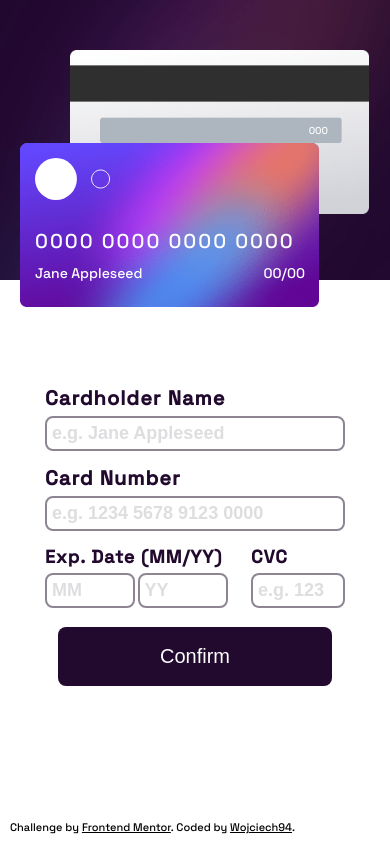
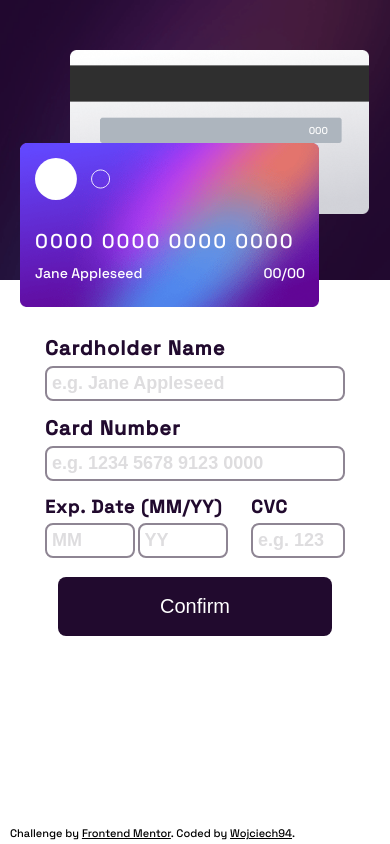
Before and after one commit to wojciech94/Interactive-Card, a website: page index.html in a window 390 px wide. Drawn offline with Linux system fonts and the light colour scheme.

Commit message:
Fix mobile footer position

```diff
--- a/src/css/style.css
+++ b/src/css/style.css
@@ -154,7 +154,7 @@ body main .main-form {
 }
 body main .main-form-active {
   position: relative;
-  margin: 100px auto;
+  margin: 50px auto;
   width: 300px;
   display: flex;
   flex-direction: column;
@@ -233,12 +233,14 @@ body main .main-complete-active .button-part {
   margin: 22px auto;
 }
 body .footer {
+  position: relative;
+  height: 2rem;
+}
+body .footer div {
   position: absolute;
+  margin: 0 10px;
   bottom: 0;
   left: 0;
-}
-body .footer div {
-  padding: 10px 10px;
   font-size: 1.1rem;
 }
 body .footer div a {
@@ -248,6 +250,17 @@ body .footer div a:visited {
   color: black;
 }
 
+@media (min-height: 690px) {
+  body .footer {
+    position: absolute;
+    height: 1.8rem;
+    bottom: 0;
+    left: 0;
+  }
+  body .footer div {
+    position: relative;
+  }
+}
 @media (min-width: 768px) {
   body main {
     display: flex;
@@ -283,9 +296,14 @@ body .footer div a:visited {
     margin: 50px;
   }
   body .footer {
+    position: absolute;
     bottom: 0;
     left: auto;
     right: 0;
+  }
+  body .footer div {
+    position: relative;
+    padding: 0 10px;
   }
 }
 @media (min-width: 1200px) {
```
Also changed, not shown: 1 other file.
